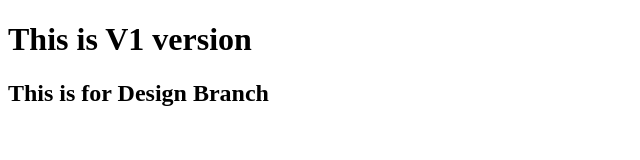
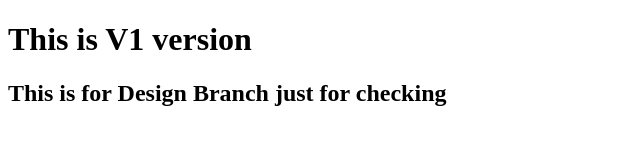
Before and after one commit to Rakesh-bg95/Test, a plain HTML site: page index.html in a window 1280 px wide. Shown: the whole page, without its empty margins (0-640 px from the left). Drawn offline with Linux system fonts and the light colour scheme.

Commit message:
commit to check the changes

```diff
--- a/index.html
+++ b/index.html
@@ -7,7 +7,7 @@
 </head>
 <body>
     <h1>This is V1 version</h1>
-    <h2>This is for Design Branch</h2>
+    <h2>This is for Design Branch just for checking</h2>
 
 </body>
 </html>
```
